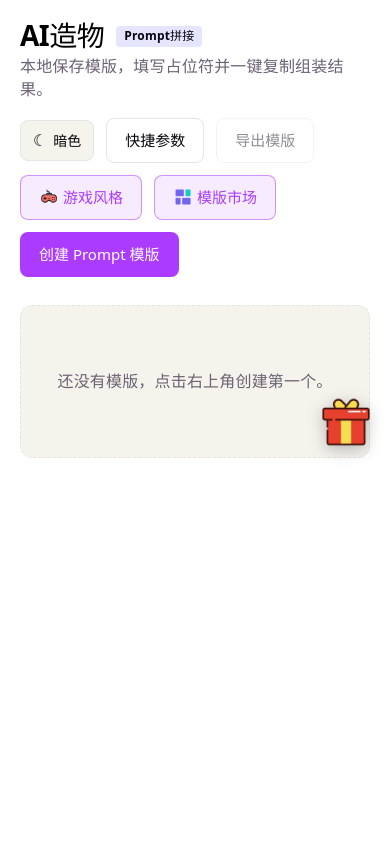
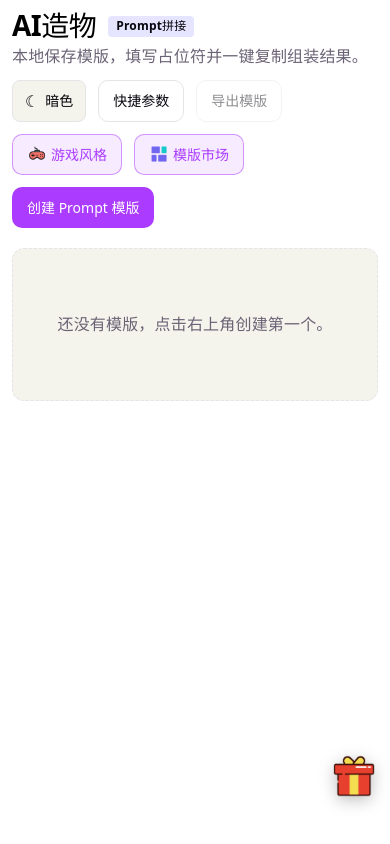
Before and after one commit to web-abin/prompt-assembly, a React (Vite) app: page /#/ in a window 390 px wide. Built offline with nearby package versions, Linux system fonts and the light colour scheme.

Commit message:
移动端适配

```diff
--- a/src/App.css
+++ b/src/App.css
@@ -3,6 +3,12 @@
   max-width: 1200px;
   margin: 0 auto;
   text-align: left;
+}
+@media (max-width: 600px) {
+  .page {
+    padding: 14px 12px 36px;
+    max-width: 100%;
+  }
 }
 
 .page-header-actions {
@@ -46,6 +52,12 @@
   justify-content: space-between;
   gap: 16px;
   margin-bottom: 28px;
+}
+@media (max-width: 600px) {
+  .page-header {
+    gap: 12px;
+    margin-bottom: 20px;
+  }
 }
 
 .page-title {
@@ -545,10 +557,26 @@ html[data-theme='dark'] .icon-btn.icon-btn-danger:hover {
   --mall-card-width: 200px;
   --mall-gap: 14px;
 }
+@media (max-width: 900px) {
+  .mall-page {
+    --mall-card-width: 160px;
+  }
+}
+@media (max-width: 600px) {
+  .mall-page {
+    --mall-card-width: 44vw;
+    --mall-gap: 10px;
+  }
+}
 
 .mall-list-box {
   width: calc(4 * var(--mall-card-width) + 3 * var(--mall-gap));
   margin: 0 auto;
+}
+@media (max-width: 900px) {
+  .mall-list-box {
+    width: auto;
+  }
 }
 
 .mall-list {
@@ -560,6 +588,16 @@ html[data-theme='dark'] .icon-btn.icon-btn-danger:hover {
 .mall-list .template-item {
   display: block;
   flex: 0 0 var(--mall-card-width);
+}
+@media (max-width: 600px) {
+  .mall-list .template-item {
+    flex: 0 0 calc(50% - var(--mall-gap));
+  }
+}
+@media (max-width: 400px) {
+  .mall-list .template-item {
+    flex: 0 0 100%;
+  }
 }
 .field-label-numbered {
   display: flex;
@@ -723,10 +761,23 @@ html[data-theme='dark'] .icon-btn.icon-btn-danger:hover {
   cursor: pointer;
   border: 1px solid transparent;
 }
+@media (max-width: 600px) {
+  .btn {
+    padding: 8px 14px;
+    font-size: 14px;
+    border-radius: 10px;
+  }
+}
 
 .btn-sm {
   padding: 6px 12px;
   font-size: 14px;
+}
+@media (max-width: 600px) {
+  .btn-sm {
+    padding: 5px 10px;
+    font-size: 13px;
+  }
 }
 
 .btn-primary {
@@ -873,6 +924,15 @@ html[data-theme='dark'] .icon-btn.icon-btn-danger:hover {
   cursor: pointer;
   animation: wobble 2.2s ease-in-out infinite;
   filter: drop-shadow(0 4px 8px rgba(0, 0, 0, 0.25));
+}
+@media (max-width: 900px) {
+  .gift-float {
+    top: auto;
+    bottom: 20px;
+    transform: none;
+    right: 12px;
+    width: 48px;
+  }
 }
 
 @keyframes wobble {
```
